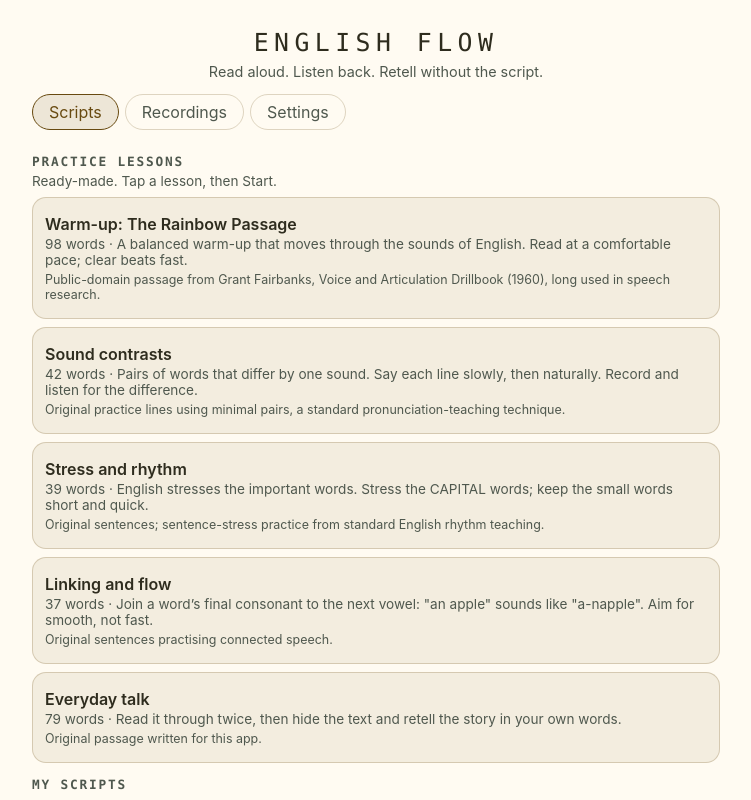
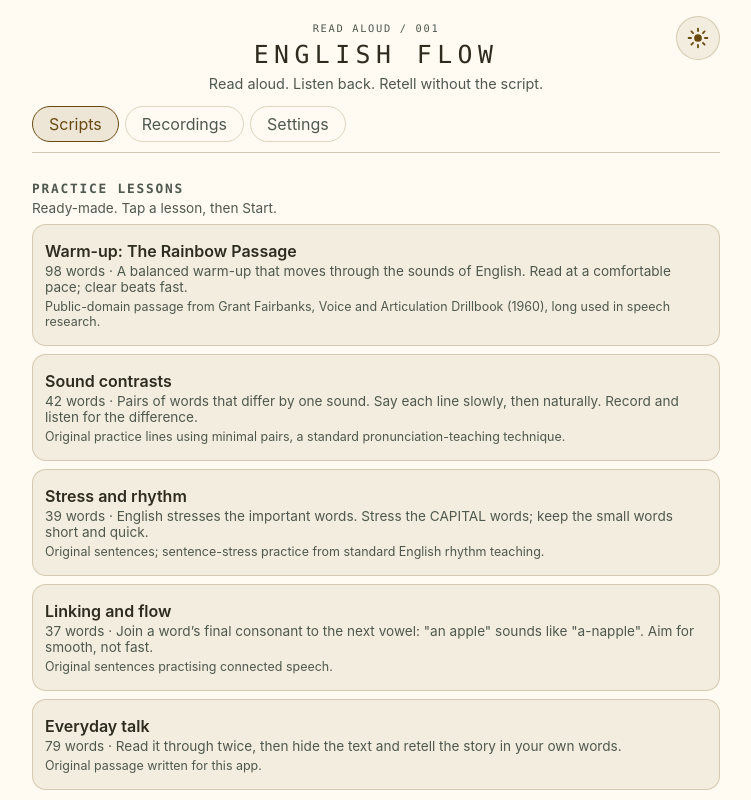
Before and after one commit to nadeem9986/english-flow, a React (Vite) app in the folder app/: page / in a window 1280 px wide. Shown: the top 800 px of the page, without its empty margins (264-1015 px from the left). Built offline with nearby package versions, Linux system fonts and the light colour scheme.

Commit message:
Add centered spaced header with sun/moon theme toggle

```diff
--- a/app/src/App.tsx
+++ b/app/src/App.tsx
@@ -13,6 +13,7 @@ export default function App() {
   const [view, setView] = useState<View>('scripts');
   const [openScript, setOpenScript] = useState<Script | null>(null);
   const [showSettings, setShowSettings] = useState(false);
+  const [effectiveTheme, setEffectiveTheme] = useState<'light' | 'dark'>('dark');
 
   // Apply theme choice: explicit light/dark, or follow the phone's setting.
   useEffect(() => {
@@ -21,6 +22,7 @@ export default function App() {
     const apply = () => {
       const theme = settings.theme === 'system' ? (media.matches ? 'light' : 'dark') : settings.theme;
       root.dataset.theme = theme;
+      setEffectiveTheme(theme);
     };
     apply();
     media.addEventListener('change', apply);
@@ -42,8 +44,30 @@ export default function App() {
   return (
     <div className="app">
       <header className="app-header">
+        <p className="eyebrow">READ ALOUD / 001</p>
         <h1>English Flow</h1>
         <p className="tagline">Read aloud. Listen back. Retell without the script.</p>
+        <button
+          type="button"
+          className="theme-toggle"
+          aria-label={effectiveTheme === 'light' ? 'Switch to dark mode' : 'Switch to light mode'}
+          onClick={() => updateSettings({ theme: effectiveTheme === 'light' ? 'dark' : 'light' })}
+        >
+          <svg className="icon-sun" viewBox="0 0 24 24" fill="none" stroke="currentColor" strokeWidth="2" strokeLinecap="round" aria-hidden="true">
+            <circle cx="12" cy="12" r="4.2" fill="currentColor" stroke="none" />
+            <line x1="12" y1="1.8" x2="12" y2="4.4" />
+            <line x1="12" y1="19.6" x2="12" y2="22.2" />
+            <line x1="1.8" y1="12" x2="4.4" y2="12" />
+            <line x1="19.6" y1="12" x2="22.2" y2="12" />
+            <line x1="4.8" y1="4.8" x2="6.6" y2="6.6" />
+            <line x1="17.4" y1="17.4" x2="19.2" y2="19.2" />
+            <line x1="4.8" y1="19.2" x2="6.6" y2="17.4" />
+            <line x1="17.4" y1="6.6" x2="19.2" y2="4.8" />
+          </svg>
+          <svg className="icon-moon" viewBox="0 0 24 24" fill="currentColor" aria-hidden="true">
+            <path d="M20.6 14.2A8.8 8.8 0 0 1 9.8 3.4a.7.7 0 0 0-.9-.9 10.2 10.2 0 1 0 12.6 12.6.7.7 0 0 0-.9-.9Z" />
+          </svg>
+        </button>
       </header>
 
       <nav className="tabs">
@@ -71,6 +95,8 @@ export default function App() {
           Settings
         </button>
       </nav>
+
+      <hr className="header-divider" />
 
       {showSettings && (
         <section className="settings">
```
